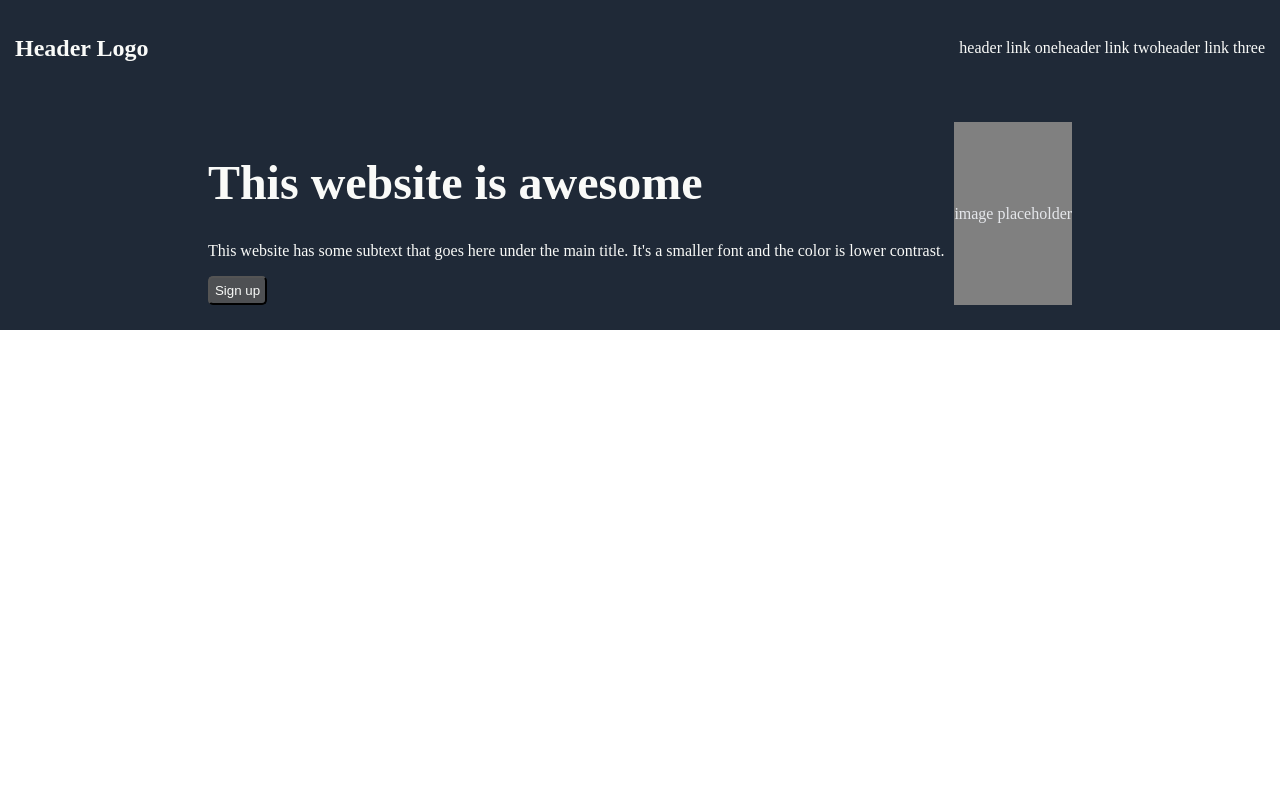
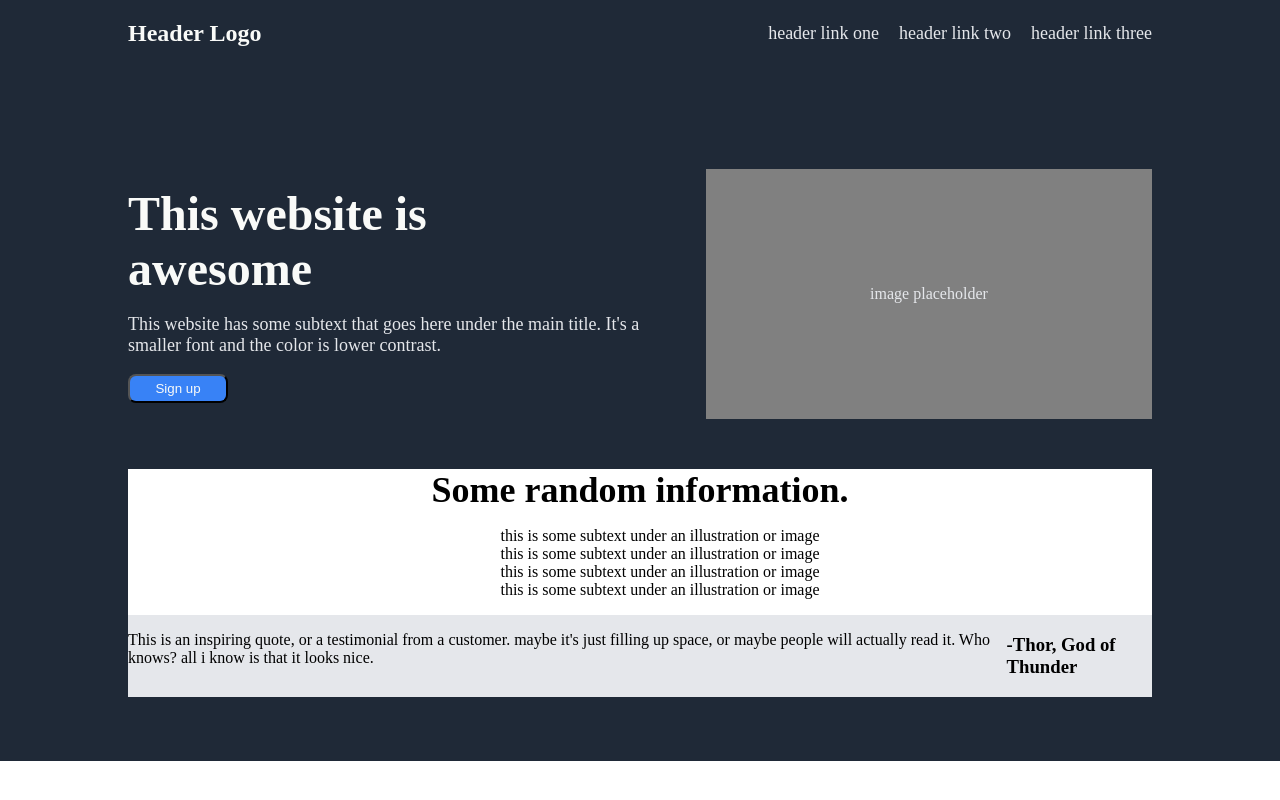
Before and after one commit to devwinn/landing-page, a plain HTML site: page index.html in a window 1280 px wide. Drawn offline with Linux system fonts and the light colour scheme.

Commit message:
added style to index

```diff
--- a/index.html
+++ b/index.html
@@ -11,26 +11,25 @@
     <div class="one">
         <div class="header">
 
-        <h2 class="logo">Header Logo</h2>
-        <ul id="header">
+            <h2 class="logo primary">Header Logo</h2>
+            <ul class="links secondary">
              <li>header link one</li>
              <li>header link two</li>
              <li>header link three</li>
             </ul>
-
         </div>
         <div class="one_content">
         <div>
-            <h1>This website is awesome</h1>
-            <p>This website has some subtext that goes here under the main title. It's a smaller font and the color is lower contrast.</p>
+            <h1 class="primary">This website is awesome</h1>
+            <p class="secondary dione">This website has some subtext that goes here under the main title. It's a smaller font and the color is lower contrast.</p>
             <button>Sign up</button>
         </div>
         <span class="placeholder">image placeholder</span>
+
     </div>
- </div>
-<!--
+
     <div class="two">
-    <h1>Some random information.</h1>
+        <h1 class="ditwo">Some random information.</h1>
         <ul class="random_blocks">
             <li>this is some subtext under an illustration or image</li>
             <li>this is some subtext under an illustration or image</li>
@@ -38,8 +37,9 @@
             <li>this is some subtext under an illustration or image</li>
 
          </ul>
+    </div>
 
- </div>
+
 
  <div class="three">
     <p>This is an inspiring quote, or a testimonial from a customer.
--- a/styles.css
+++ b/styles.css
@@ -2,64 +2,109 @@ body {
     min-height: 100vh;
     margin: 0;
     display: flex;
-    flex-direction: column ;
+    flex-direction: column;
+    flex: 1;
 }
 
 .one {
-    flex: column;
     flex-wrap: nowrap;
-    background: hsl(215, 28%, 17%);
+    background:#1f2937;
+    padding: 0 10% 5%;
+}
+
+.two {
+    display: flex;
+    flex-wrap: nowrap;
+    flex-direction: column;
+
+    align-items: center;
+    background-color: white;
+
+}
+
+.three {
+    display: flex;
+    justify-content: stretch;
+    background-color: #e5e7eb;
+}
+
+.primary {
     color: #f9faf8;
 }
 
+.secondary {
+    font-size: 18px;
+    color: #e5e7eb;
+
+}
+
 .logo {
+    margin-right: auto;
     font-size: 24px;
     color: #f9faf8
+
 }
 
 .header {
     display: flex;
-    justify-content: space-between;
-    align-items: center;
-    padding: 15px;
-}
-/* id header is for header links */
-#header {
-    list-style: none;
-    display: flex;
-    justify-content: space-between
-    font: 18px #e5e7eb;
-    ;
-
-}
-
-.one_content {
-    display: flex;
-    margin: 2%;
-    justify-content: center;
-    gap: 10px;
-}
-
-.placeholder {
-    display: flex;
-    width: auto;
-    height: auto;
-    background-color: gray;
-    border: 4px black;
-    color: #e5e7eb;
+    justify-content: space-evenly;
     align-items: center;
 
 }
 
+.links {
+    list-style: none;
+    display: flex;
+    justify-content: space-between;
+    gap: 20px;
+}
+
+.one_content {
+
+    display: flex;
+    margin: 10% 0 50px;
+    justify-content: space-between;
+    align-items: center;
+    gap: 50px;
+}
+
+
+.placeholder {
+    display: flex;
+    background-color: gray;
+    border: 4px black;
+    color: #e5e7eb;
+    width: 700px;
+    height: 250px;
+    align-items: center;
+    justify-content: center;
+
+}
+
 button {
-    background-color: #4e5053;
+    background-color: #3882f6;
     color: #f9faf8;
-    border-radius: 5px;
+    border-radius: 8px;
     padding: 5px;
+    width: 100px;
 
 }
 
 h1 {
     font-size: 48px;
     font-weight: extra-bold;
+    width: 400px;
+    margin: 0;
+
 }
+
+.ditwo {
+    display: flex;
+    flex-wrap: nowrap;
+    font-size: 36px;
+    width: fit-content;
+}
+
+.random_blocks {
+    list-style: none;
+}
```
Lines whose indentation alone changed are shown as unchanged.
